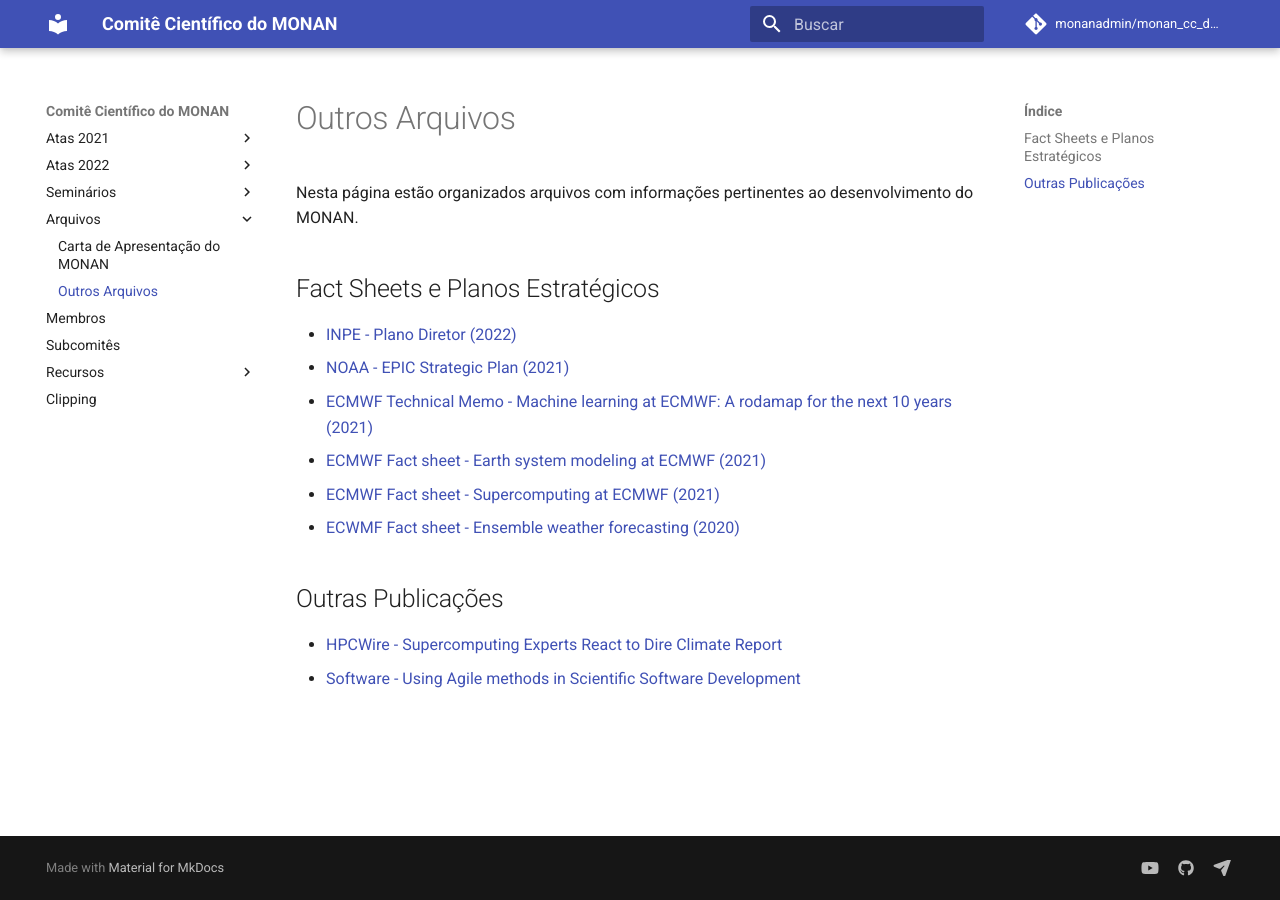
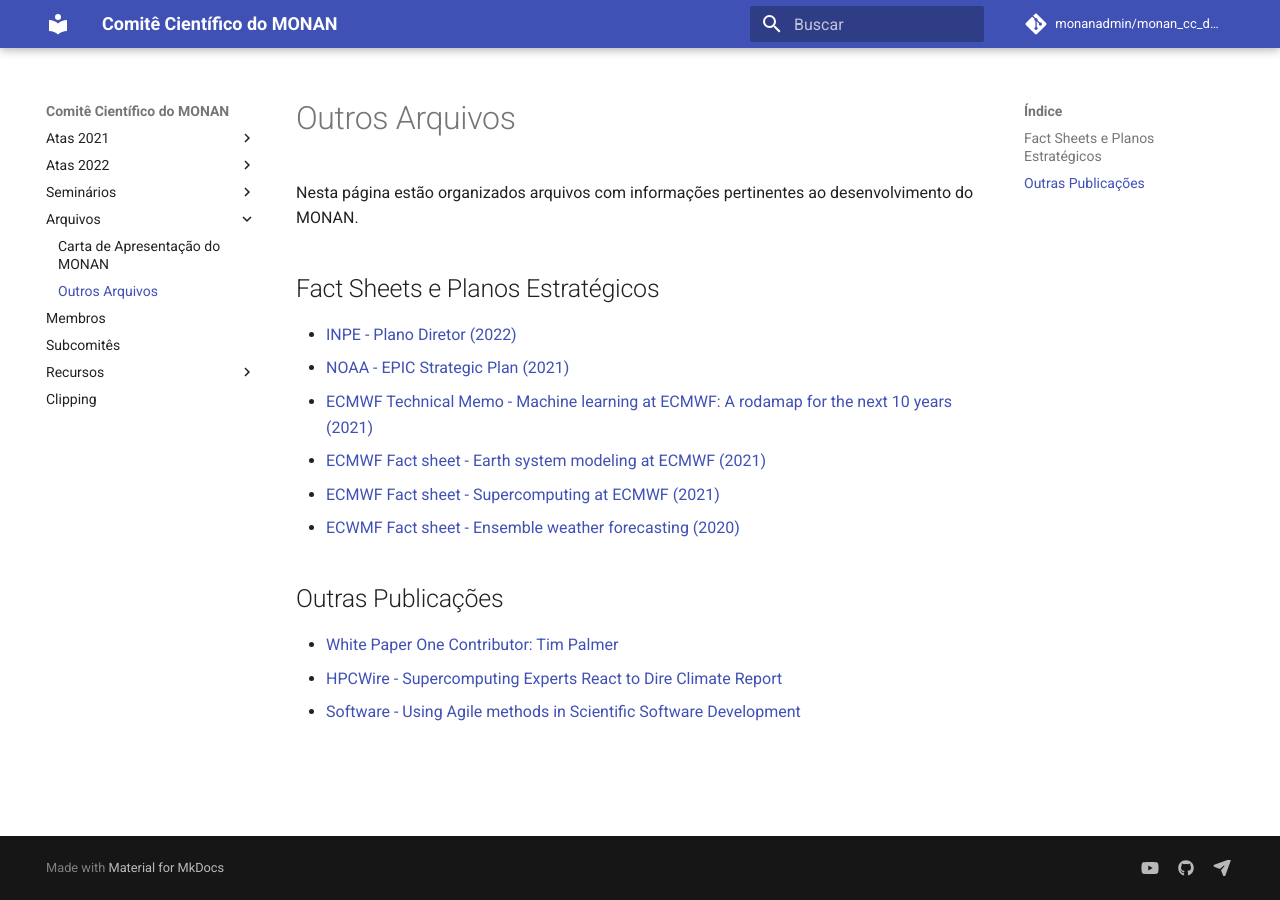
Before and after one commit to monanadmin/monan_cc_docs, an MkDocs documentation site: the page built from docs/outros_arquivos.md, in a window 1280 px wide. Built offline with MkDocs 1.6.1 and Material for MkDocs 9.7.7, drawn with Linux system fonts in a browser that asks for light colours; comment, search, counter and statistics services are not loaded.

Commit message:
Atualizando arquivo outros_arquivos.md

```diff
--- a/docs/outros_arquivos.md
+++ b/docs/outros_arquivos.md
@@ -13,5 +13,6 @@
 
 ## Outras Publicações
 
+* [White Paper One Contributor: Tim Palmer](https://ppe-openplatform.wmo.int/en/WP1TP)
 * [HPCWire - Supercomputing Experts React to Dire Climate Report](https://www.hpcwire.com/2021/08/26/supercomputing-experts-react-to-dire-climate-report/)
 * [Software - Using Agile methods in Scientific Software Development](https://www.software.ac.uk/blog/2018-12-05-using-agile-methods-scientific-software-development)
```
